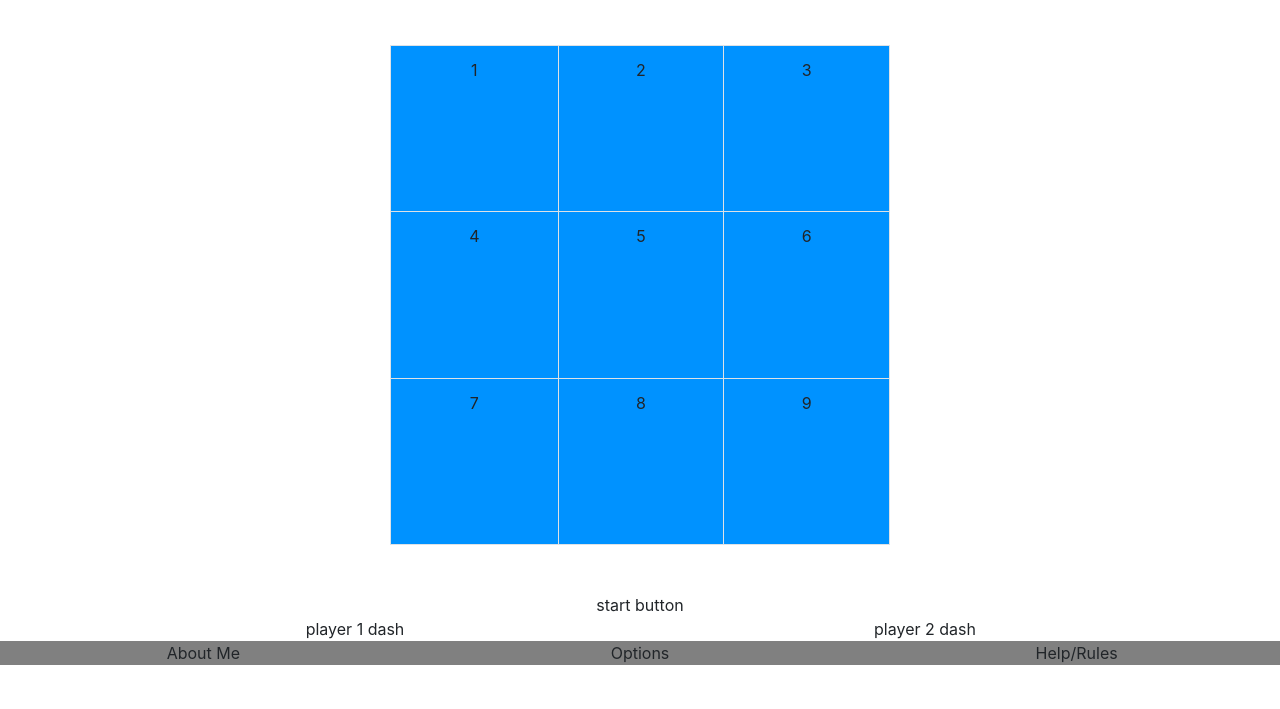
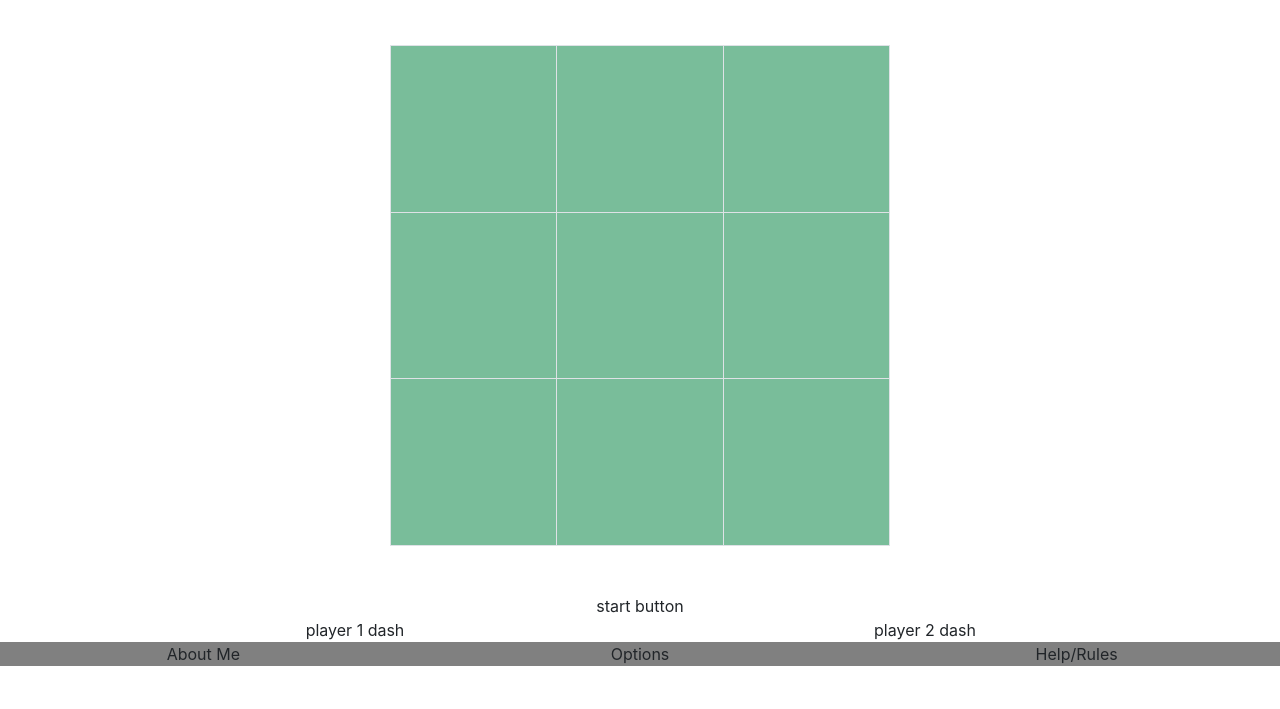
Before and after one commit to asangurima/ale-tic-tac-toe-client, a website built with webpack: page index.html in a window 1280 px wide. Shown: the part 91-800 px from the top of the page. Built offline with nearby package versions, Linux system fonts and the light colour scheme.

Commit message:
Add styling, click handler, get cell data values
-add color theme in colors.scss
-change colors in theme.scss
-keep cell sizes static in theme.scss
-add data-index values to each cell that will correspond to index values
  in a JS array representing the gameboard
-add click event handler for all cells in app.js
-add events.js file to house event functions
-get the cell 'index' values when click on cells in the onMakeMove f'n
  in events.js
-make 'X' appear in specific cell when clicked in onMakeMove f'n in
  events.js
-add ui.js file (empty for now)

```diff
--- a/assets/scripts/app.js
+++ b/assets/scripts/app.js
@@ -2,10 +2,10 @@
 
 // use require with a reference to bundle the file and use it in this file
 // const example = require('./example')
-
+const events = require('./events.js')
 // use require without a reference to ensure a file is bundled
 // require('./example')
 
 $(() => {
-  // your JS code goes here
+  $('td').on('click', events.onMakeMove)
 })
--- /dev/null
+++ b/assets/scripts/events.js
@@ -0,0 +1,23 @@
+
+const onMakeMove = (event) => {
+  event.preventDefault()
+  //  if I grab the data index-number now, I can then put an X in that specific,
+  // data index # cell?
+  const cellIndexValue = $(event.target).data('index')
+  console.log('I got clicked!')
+  console.log('cellIndexValue:', cellIndexValue)
+  // want to make an x or o appear in cell
+  // when clicked, if the cell is blank, add a mark (x), if there is a mark already,
+  // then leave the mark there.
+  $(event.target).html('X')
+  console.log('I got clicked!')
+  // when clicked, if the cell is blank, add a mark (x), if there is a mark already,
+  // then leave the mark there.
+
+  // also need to save the cellIndexValue
+  // it will correspond to the index # in the JS game board array
+}
+
+module.exports = {
+  onMakeMove
+}
--- a/assets/styles/colors.scss
+++ b/assets/styles/colors.scss
@@ -4,3 +4,10 @@ $stormy-blue-color: #24597F;
 $jay-blue-color: #0092FF;
 $sky-blue-color: #4CB3FF;
 $classic-blue-color: #00497F;
+
+//blue ocean theme:
+$sun-bleached-color: #CFF09E;
+$sea-foam-color: #A8DBA8;
+$caribbean-sea-color: #79BD9A;
+$misty-ocean-color: #3b8686;
+$deep-ocean-color: #0B486B;
--- a/assets/styles/theme.scss
+++ b/assets/styles/theme.scss
@@ -1,7 +1,7 @@
 $game-board-max-width: 500px;
 
 header {
-  background-color: $stormy-blue-color;
+  background-color: $misty-ocean-color;
     h1 {
       text-align: center;
     }
@@ -18,9 +18,9 @@ main {
     height: $game-board-max-width;
     max-height: $game-board-max-width;
       td {
-        background-color: $jay-blue-color;
-        width: auto;
-        height: auto;
+        background-color: $caribbean-sea-color;
+        width: $game-board-max-width/ 3;
+        height: $game-board-max-width/ 3;
       }
   }
 }
--- a/index.html
+++ b/index.html
@@ -30,19 +30,19 @@
         <table class="game-board table my-5 table-bordered">
           <tbody>
             <tr>
-              <td>1</td>
-              <td>2</td>
-              <td>3</td>
+              <td data-index="0"></td>
+              <td data-index="1"></td>
+              <td data-index="2"></td>
             </tr>
             <tr>
-              <td>4</td>
-              <td>5</td>
-              <td>6</td>
+              <td data-index="3"></td>
+              <td data-index="4"></td>
+              <td data-index="5"></td>
             </tr>
             <tr>
-              <td>7</td>
-              <td>8</td>
-              <td>9</td>
+              <td data-index="6"></td>
+              <td data-index="7"></td>
+              <td data-index="8"></td>
             </tr>
           </tbody>
         </table>
```
Also changed, not shown: assets/scripts/ui.js (added).
